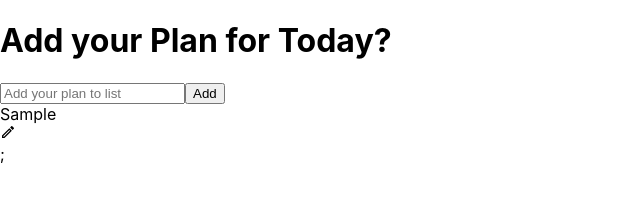
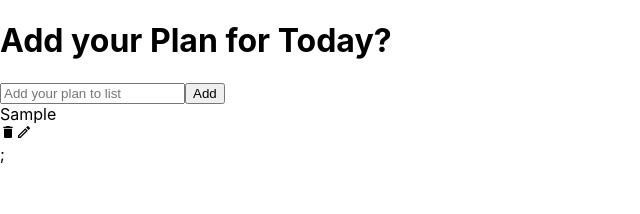
Before and after one commit to athar78652/Todo_app, a React (Create React App) app: page / in a window 1280 px wide. Both pictures are taken after typing "Sample" into the empty fields and a click on the button "Add". Shown: the top 214 px of the page, without its empty margins (0-640 px from the left). Built offline with nearby package versions, Linux system fonts and the light colour scheme.

Commit message:
implemented delete and completed function

```diff
--- a/src/components/Todo.jsx
+++ b/src/components/Todo.jsx
@@ -16,11 +16,33 @@ function Todo() {
       prev.map((item) => (item.id === todoId ? newValue : item))
     );
   };
+
+  const removeTodo = (id) => {
+    const removedArr = [...todos].filter((todo) => todo.id !== id);
+
+    setTodos(removedArr);
+  };
+
+  const completeTodo = (id) => {
+    let updatedTodos = todos.map((todo) => {
+      if (todo.id === id) {
+        todo.isComplete = !todo.isComplete;
+      }
+      return todo;
+    });
+    setTodos(updatedTodos);
+  };
+
   return (
     <div>
       <h1>Add your Plan for Today?</h1>
       <TodoForm onSubmit={addTodo} />
-      <TodoList todos={todos} updateTodo={updateTodo} />
+      <TodoList
+        todos={todos}
+        updateTodo={updateTodo}
+        removeTodo={removeTodo}
+        completeTodo={completeTodo}
+      />
     </div>
   );
 }
--- a/src/components/TodoList.jsx
+++ b/src/components/TodoList.jsx
@@ -1,8 +1,8 @@
 import React, { useState } from "react";
 import TodoForm from "./TodoForm";
-import { MdOutlineEdit } from "react-icons/md";
+import { MdOutlineEdit, MdDelete } from "react-icons/md";
 
-function TodoList({ todos, updateTodo }) {
+function TodoList({ todos, updateTodo, removeTodo, completeTodo }) {
   const [edit, setEdit] = useState({
     id: null,
     value: "",
@@ -25,9 +25,15 @@ function TodoList({ todos, updateTodo }) {
       {todos.map((todo, index) => (
         <>
           <div key={index}>
-            <div key={todo.id}>{todo.text}</div>
+            <div key={todo.id} onClick={() => completeTodo(todo.id)}>
+              {todo.text}
+            </div>
           </div>
           <div>
+            <MdDelete
+              onClick={() => removeTodo(todo.id)}
+              className="delete-icon"
+            />
             <MdOutlineEdit
               onClick={() => setEdit({ id: todo.id, value: todo.text })}
               className="edit-icon"
```
